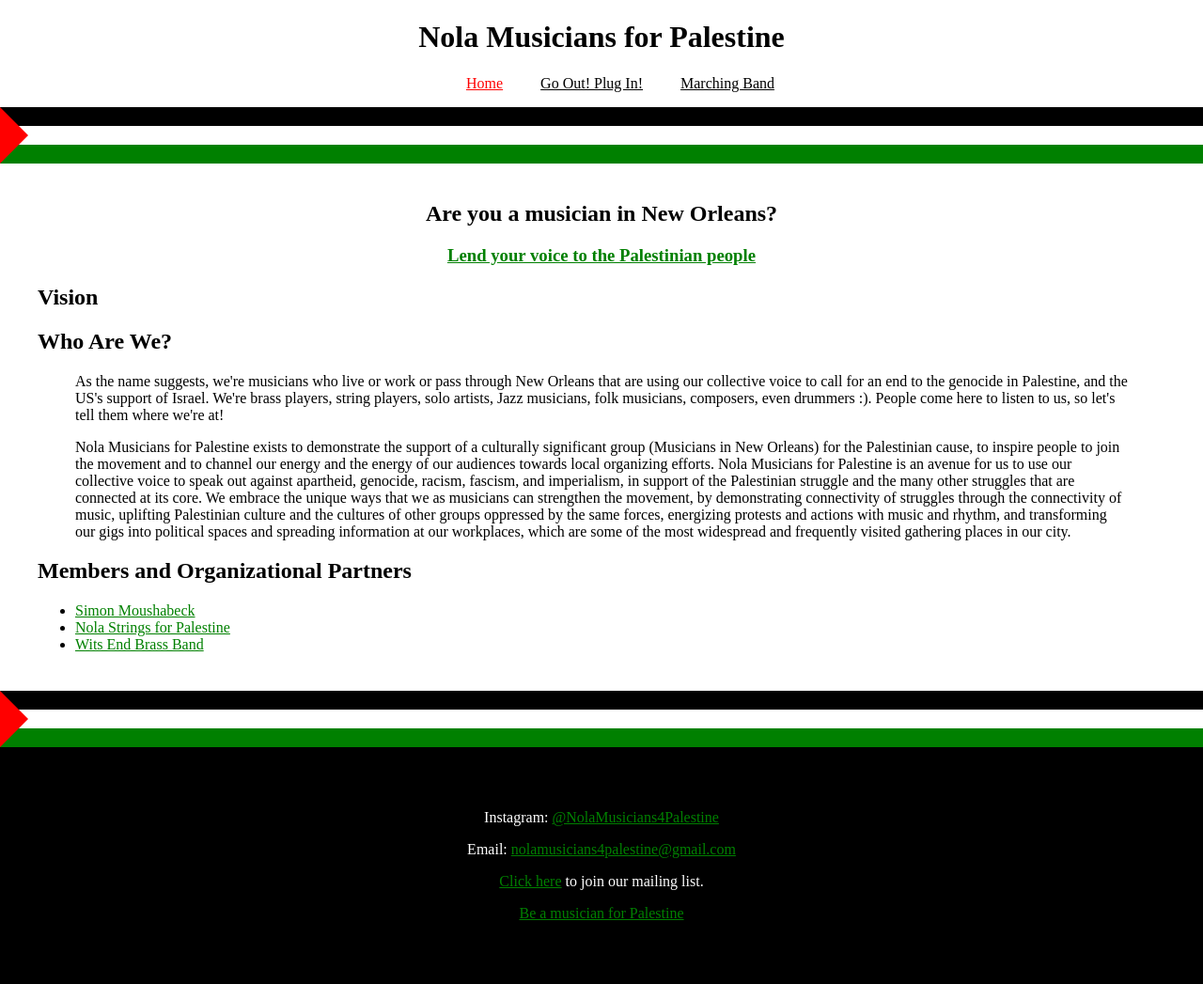
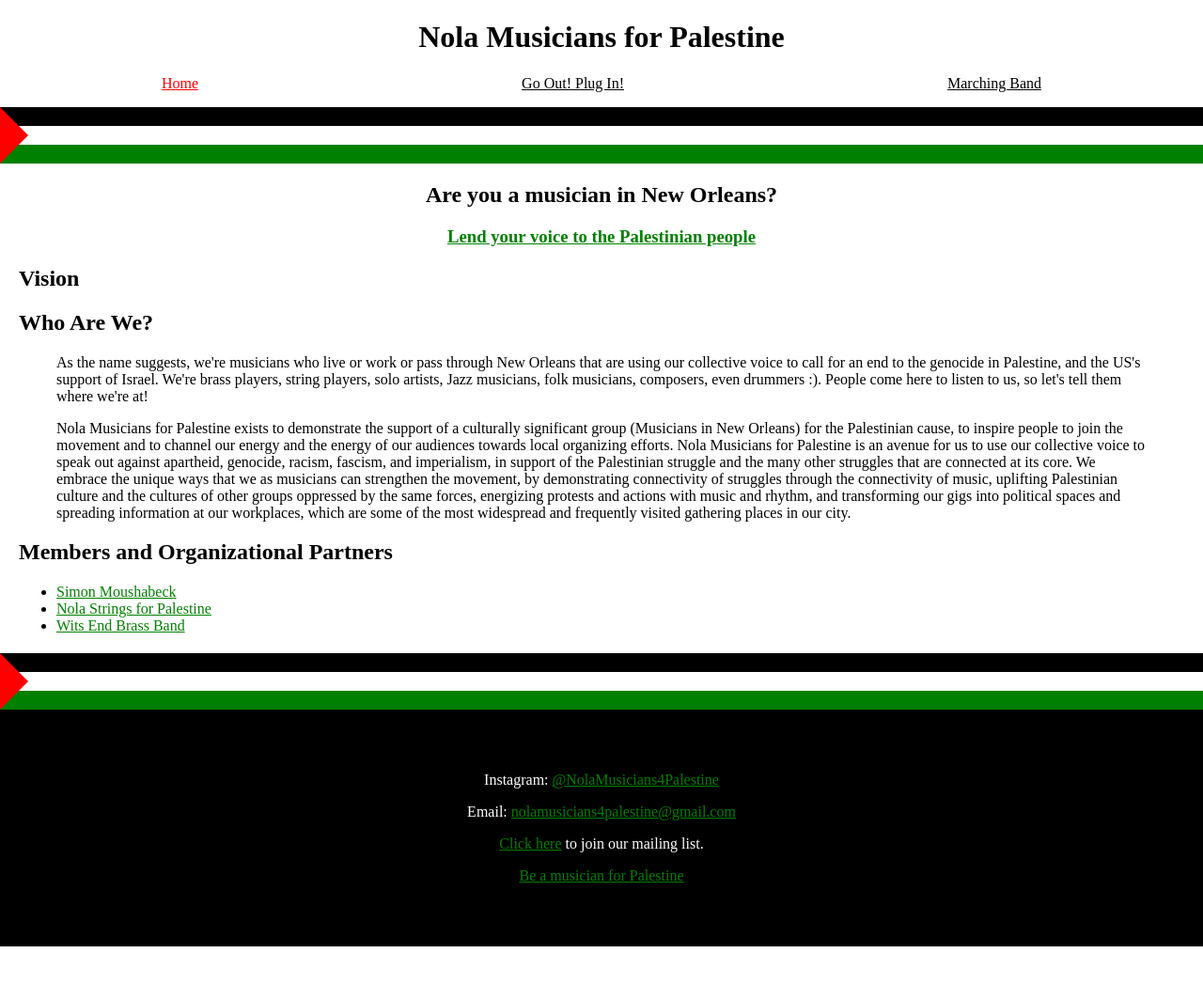
Before and after one commit to beatboxchad/nm4p_website, a Jekyll site: the page built from index.html, in a window 1280 px wide. Shown: the whole page at 94% size. Built offline with Jekyll 4.4.1, drawn with Linux system fonts in a browser that asks for light colours; after the commit the page ends 1007 px from its top, so only the background shows below that.

Commit message:
more event style

```diff
--- a/_sass/events.scss
+++ b/_sass/events.scss
@@ -4,23 +4,20 @@
 	align-items: center;
 	overflow-x: scroll;
 	overflow-y: hidden;
-	height: 70vh;
-	@media only screen and (max-width: 700px){ height: 50vh; }
+	height: 75vh;
+	@media only screen and (max-width: 700px){ height: 60vh; }
 
 	box-shadow: 0 0 25px -10px black;
-	border-radius: 30px;
+	border-top: solid 10px;
+	border-bottom: solid 10px;
+	border-top-color: black;
+	border-bottom-color: green;
+	border-radius: 5px;
 
 	.event {
-		margin-left: 20px;
-		margin-right: 20px;
-		/* border-radius: 30px; */
-		box-shadow: 0 0 5px black;
+		margin: 10px;
 
 		height: 90%;
-		/*
-		display: flex;
-		flex-flow: column nowrap;
-		*/
 		position: relative;
 		.info {
 			bottom: 0;
--- a/_sass/main.scss
+++ b/_sass/main.scss
@@ -17,9 +17,9 @@
 }
 
 main {
-	margin: 40px;
+	margin: 20px;
 	@media only screen and (max-width: 500px){
-		margin: 10px;
+		margin: 0px;
 	}
 
 	.sign-up {
--- a/_sass/nav.scss
+++ b/_sass/nav.scss
@@ -21,11 +21,12 @@
 
 	ul{
 		display: flex;
-		justify-content: center;
-	}
-	li{
-		list-style-type: none;
-		padding-left:	20px;
-		padding-right:	20px;
+		justify-content: space-around;
+		padding: 0;
+
+		li{
+			text-align: center;
+			list-style-type: none;
+		}
 	}
 }
```
Also changed, not shown: _events/genocide_is_not_a_joke_3.md (deleted, +0 -14 lines), _events/genocide_is_not_a_joke_4.md (deleted, +0 -14 lines), 4 other files.
